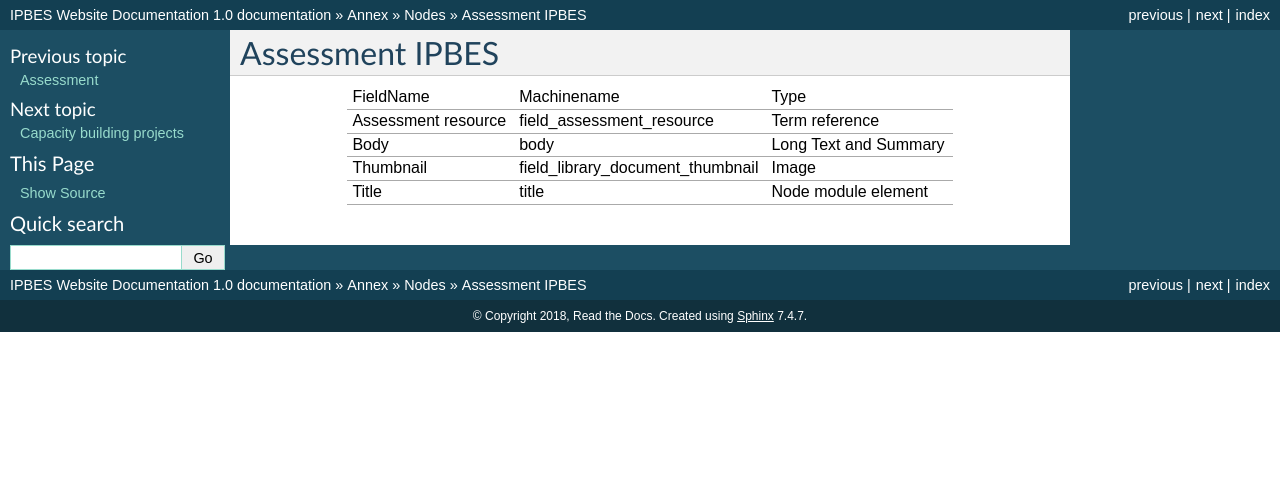
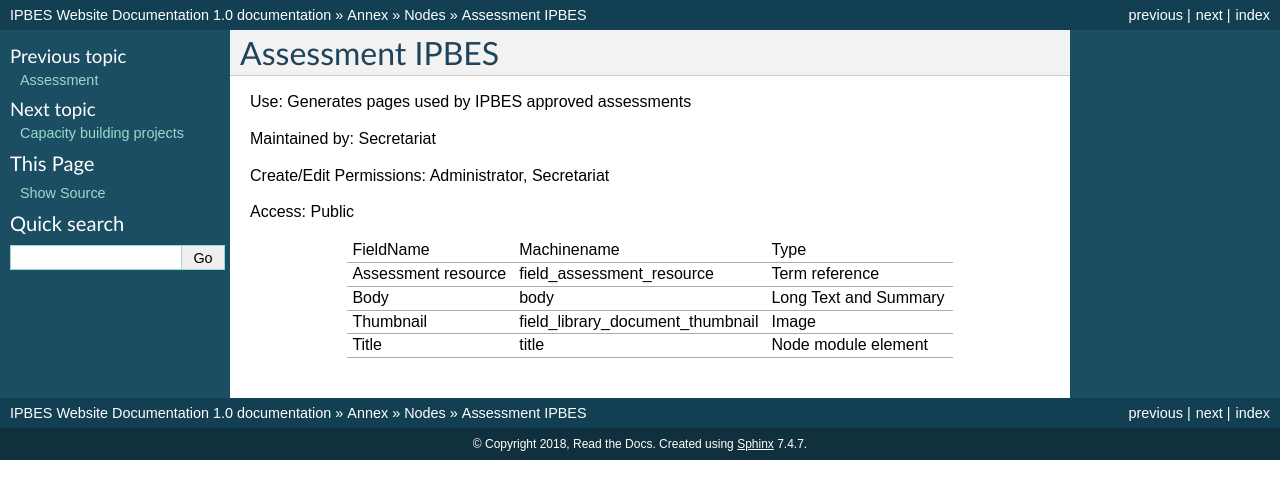
Before and after one commit to ipbes/ipbeswebdocs, a Sphinx documentation site: the page built from docs/annex/nodes/assessment-IPBES.rst, in a window 1280 px wide. Shown: the top 499 px of the page. Built offline with Sphinx 7.4.7, drawn with Linux system fonts in a browser that asks for light colours; pages that are not in the unit, such as notebooks, are missing from menus.

Commit message:
Update assessment-IPBES.rst

```diff
--- a/docs/annex/nodes/assessment-IPBES.rst
+++ b/docs/annex/nodes/assessment-IPBES.rst
@@ -1,5 +1,14 @@
 Assessment IPBES
 ================
+
+Use: Generates pages used by IPBES approved assessments
+
+Maintained by: Secretariat
+
+Create/Edit Permissions: Administrator, Secretariat
+
+Access: Public
+
 +---------------------+----------------------------------+-----------------------+
 | FieldName           | Machinename                      | Type                  |
 +---------------------+----------------------------------+-----------------------+
```
